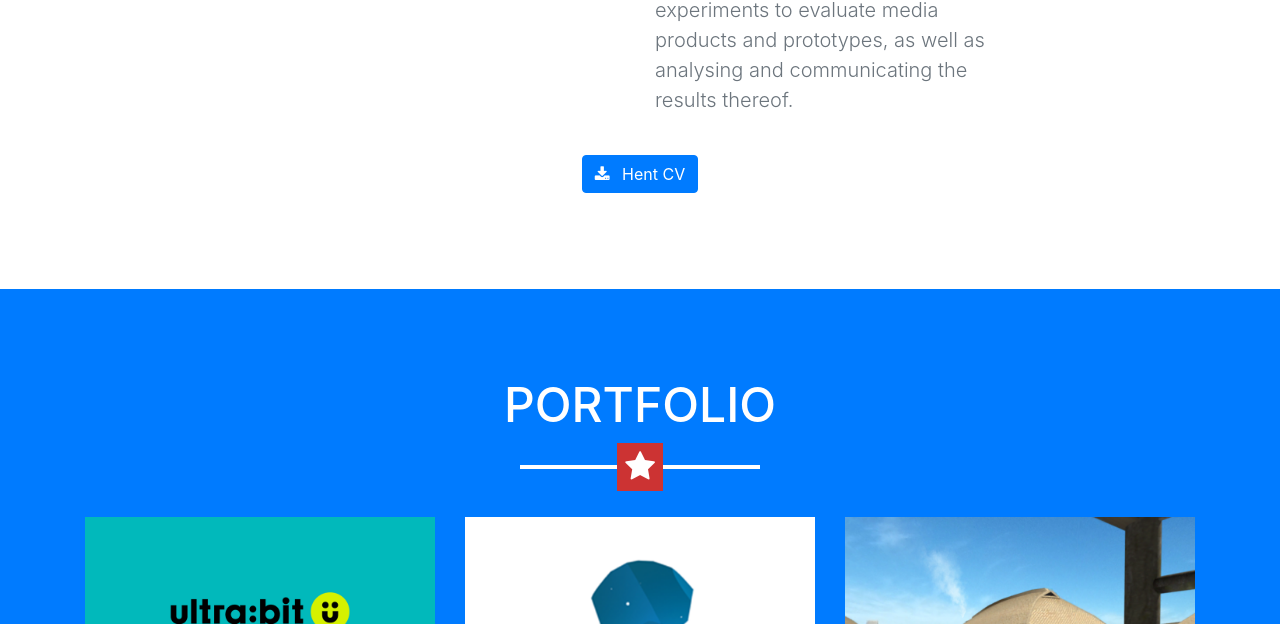
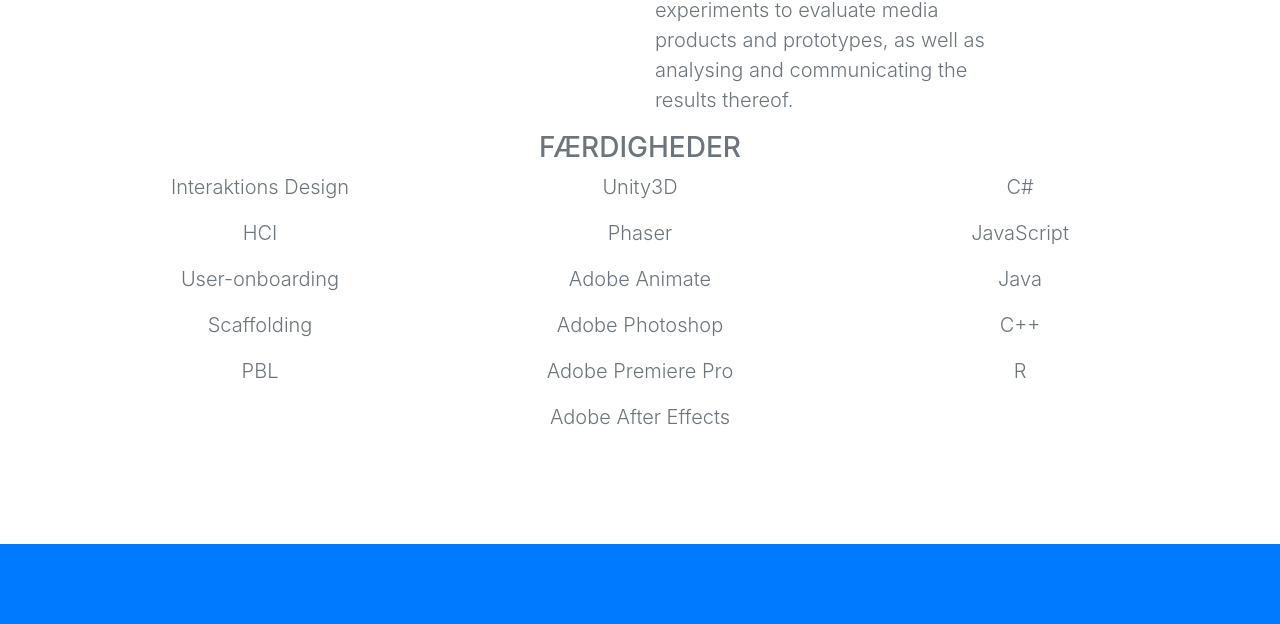
Before and after one commit to Slackentorp/portfolie, a website with bundled scripts: page index.html in a window 1280 px wide. Shown: the part 1707-2331 px from the top of the page. Built offline with nearby package versions, Linux system fonts and the light colour scheme.

Commit message:
Updates layout in portfolio, university and code examples and adds favicon. Also adds skills section to About me

```diff
--- a/index.html
+++ b/index.html
@@ -8,6 +8,7 @@
   <meta name="author" content="Alexander Arendttorp">
 
   <title>Alexander Arendttorp - Portefølje</title>
+  <link rel="icon" href="img/icons/favicon.png">
 
   <!-- Bootstrap core CSS -->
   <link href="vendor/bootstrap/css/bootstrap.min.css" rel="stylesheet">
@@ -31,7 +32,8 @@
   <nav class="navbar navbar-expand-lg bg-secondary fixed-top text-uppercase" id="mainNav">
     <div class="container">
       <a class="navbar-brand js-scroll-trigger" href="#page-top">Alexander Arendttorp</a>
-        <button class="navbar-toggler navbar-toggler-right text-uppercase bg-primary text-white rounded" type="button" data-toggle="collapse" data-target="#navbarResponsive" aria-controls="navbarResponsive" aria-expanded="false" aria-label="Toggle navigation">
+      <button class="navbar-toggler navbar-toggler-right text-uppercase bg-primary text-white rounded" type="button" data-toggle="collapse"
+        data-target="#navbarResponsive" aria-controls="navbarResponsive" aria-expanded="false" aria-label="Toggle navigation">
         Menu
         <i class="fa fa-bars"></i>
       </button>
@@ -57,7 +59,7 @@
       <img class="img-fluid mb-5 d-block mx-auto" src="img/Alex.png" alt="">
       <h1 class="text-uppercase mb-0">Alexander Arendttorp</h1>
       <hr class="star-light">
-        <h2 class="font-weight-light mb-0">Creative Media Formidler - Interaktions Designer - Programmør</h2>
+      <h2 class="font-weight-light mb-0">Digital formidler - Programmør</h2>
     </div>
   </header>
 
@@ -71,26 +73,56 @@
           <p class="lead">Om mig</p>
         </div>
         <div class="col-lg-4 mr-auto">
-            <p class="lead">Systematically conceiving, designing, implementing, programming and evaluating prototypes of digital media products (including their software) targeted at specific users, e.g., apps, web pages, games, audio-visual installations, tangible interfaces, virtual reality experiences, augmented reality technologies, etc.
-                Analysing, applying, and developing theories and technologies behind digital media products and their software.
-                Designing and carrying out iterative development processes that generate knowledge about users and feeding this into product designs to optimise the user experience in a given context.
-                Operating effectively as a member of a multi-disciplinary research & development team in collaboration with clients and representative users.
-                Designing and carrying out scientifically sound experiments to evaluate media products and prototypes, as well as analysing and communicating the results thereof.</p>
+          <p class="lead">Systematically conceiving, designing, implementing, programming and evaluating prototypes of digital media products
+            (including their software) targeted at specific users, e.g., apps, web pages, games, audio-visual installations,
+            tangible interfaces, virtual reality experiences, augmented reality technologies, etc. Analysing, applying, and
+            developing theories and technologies behind digital media products and their software. Designing and carrying
+            out iterative development processes that generate knowledge about users and feeding this into product designs
+            to optimise the user experience in a given context. Operating effectively as a member of a multi-disciplinary
+            research & development team in collaboration with clients and representative users. Designing and carrying out
+            scientifically sound experiments to evaluate media products and prototypes, as well as analysing and communicating
+            the results thereof.</p>
         </div>
       </div>
-        <div class="text-center mt-4">
+      <h3 class="text-center text-uppercase text-secondary">Færdigheder</h3>
+      <div class="row">
+        <div class="col-sm-4 mr-auto">
+          <p class="lead text-center">Interaktions Design</p>
+          <p class="lead text-center">HCI</p>
+          <p class="lead text-center">User-onboarding</p>
+          <p class="lead text-center">Scaffolding</p>
+          <p class="lead text-center">PBL</p>
+          <!-- <img class="fa mr-2 img-fluid" src="img/icons/star.png"> -->
+        </div>
+        <div class="col-sm-4 mr-auto">
+            <p class="lead text-center">Unity3D</p>
+            <p class="lead text-center">Phaser</p>
+            <p class="lead text-center">Adobe Animate</p>
+            <p class="lead text-center">Adobe Photoshop</p>
+            <p class="lead text-center">Adobe Premiere Pro</p>
+            <p class="lead text-center">Adobe After Effects</p>
+        </div>
+        <div class="col-sm-4 mr-auto">
+            <p class="lead text-center">C#</p>
+            <p class="lead text-center">JavaScript</p>
+            <p class="lead text-center">Java</p>
+            <p class="lead text-center">C++</p>
+            <p class="lead text-center">R</p>
+        </div>
+      </div>
+      <!-- <div class="text-center mt-4">
         <a class="btn btn-primary btn-xl" id="sendMessageButton" href="#">
           <i class="fa fa-download mr-2"></i>
           Hent CV
         </a>
-        </div>
+      </div> -->
     </div>
   </section>
 
   <!-- Portfolio Grid Section -->
   <section class="bg-primary portfolio" id="portfolio">
     <div class="container">
-        <h2 class="text-center text-uppercase text-white mb-0">Portfolio</h2>
+      <h2 class="text-center text-uppercase text-white mb-0">Portefølje</h2>
       <hr class="star-light mb-5">
       <div class="row">
         <div class="col-md-6 col-lg-4">
@@ -126,13 +158,24 @@
             <img class="img-fluid" src="img/portfolio/aggersborg.png" alt="">
           </a>
         </div>
+        <div class="col-md-6 col-lg-4">
+          <a class="portfolio-item d-block mx-auto" href="#portfolio-modal-dadiu">
+            <div class="portfolio-item-caption d-flex position-absolute h-100 w-100">
+              <div class="portfolio-item-caption-content my-auto w-100 text-center text-white">
+                <p class="text-center text-uppercase text-white mb-auto">Still here</p>
+              </div>
+            </div>
+            <img class="img-fluid" src="img/portfolio/dadiu.png" alt="">
+          </a>
+        </div>
       </div>
       <!--
           UNIVERSITET
          -->
-        <h2 class="text-center text-uppercase text-white mb-0">Universitet</h2>
+      <h2 class="text-center text-uppercase text-white mb-0">Universitets projekter</h2>
       <hr class="star-light mb-5">
       <div class="row">
+        <!-- 10. Semester -->
         <div class="col-md-6 col-lg-4">
           <a class="portfolio-item d-block mx-auto" href="#portfolio-modal-p10">
             <div class="portfolio-item-caption d-flex position-absolute h-100 w-100">
@@ -144,16 +187,7 @@
             <img class="img-fluid" src="img/portfolio/p10.png" alt="">
           </a>
         </div>
-          <!-- <div class="col-md-6 col-lg-4">
-             <a class="portfolio-item d-block mx-auto" href="#portfolio-modal-3">
-              <div class="portfolio-item-caption d-flex position-absolute h-100 w-100">
-                <div class="portfolio-item-caption-content my-auto w-100 text-center text-white">
-                  <i class="fa fa-search-plus fa-3x"></i>
-                </div>
-              </div>
-              <img class="img-fluid" src="img/portfolio/circus.png" alt="">
-            </a>
-          </div> -->
+        <!-- 7. Semester -->
         <div class="col-md-6 col-lg-4">
           <a class="portfolio-item d-block mx-auto" href="#portfolio-modal-5">
             <div class="portfolio-item-caption d-flex position-absolute h-100 w-100">
@@ -164,14 +198,22 @@
             <img class="img-fluid" src="img/portfolio/safe.png" alt="">
           </a>
         </div>
+      </div>
+      <!--
+          KODE EKSEMPLER
+         -->
+      <h2 class="text-center text-uppercase text-white mb-0">Kode eksempler</h2>
+      <hr class="star-light mb-5">
+      <div class="row">
+        <!-- Eksempel 1 -->
         <div class="col-md-6 col-lg-4">
-            <a class="portfolio-item d-block mx-auto" href="#portfolio-modal-dadiu">
+          <a class="portfolio-item d-block mx-auto" href="#portfolio-modal-3">
             <div class="portfolio-item-caption d-flex position-absolute h-100 w-100">
               <div class="portfolio-item-caption-content my-auto w-100 text-center text-white">
-                  <p class="text-center text-uppercase text-white mb-auto">Still here</p>
+                <i class="fa fa-search-plus fa-3x"></i>
               </div>
             </div>
-              <img class="img-fluid" src="img/portfolio/dadiu.png" alt="">
+            <img class="img-fluid" src="img/portfolio/circus.png" alt="">
           </a>
         </div>
       </div>
@@ -277,6 +319,7 @@
 
   <div class="copyright py-4 text-center text-white">
     <div class="container">
+      <div>Icons made by <a href="https://www.flaticon.com/authors/smashicons" title="Smashicons">Smashicons</a> from <a href="https://www.flaticon.com/" title="Flaticon">www.flaticon.com</a> is licensed by <a href="http://creativecommons.org/licenses/by/3.0/" title="Creative Commons BY 3.0" target="_blank">CC 3.0 BY</a></div>
       <small>Copyright &copy; Alexander Arendttorp 2018</small>
     </div>
   </div>
@@ -303,7 +346,7 @@
             <hr class="star-dark mb-5">
             <!-- <img class="img-fluid mb-5" src="img/portfolio/cabin.png" alt=""> -->
             <div class="mb-5 embed-responsive embed-responsive-16by9">
-                <iframe class="mb-5" src="https://www.dr.dk/tjenester/skole/ultrabittest5/" allow="encrypted-media" allowfullscreen></iframe>
+              <iframe class="mb-5" src="https://www.dr.dk/tjenester/skole/ultrabit/" allow="encrypted-media" allowfullscreen></iframe>
             </div>
             <a class="mb-5" href="https://www.dr.dk/skole/ultrabit/mellemtrin/introforloeb-ultrabit">https://www.dr.dk/skole/ultrabit/mellemtrin/introforloeb-ultrabit</a>
             <p class="mb-5">I samarbejde med DR Skole har jeg været med til at udvikle et introforløb til DRs Ultra:bit projekt.</p>
@@ -333,7 +376,9 @@
               <!-- <source src="movie.ogg" type="video/ogg"> -->
               Your browser does not support the video tag.
             </video>
-              <p class="mb-5">Lorem ipsum dolor sit amet, consectetur adipisicing elit. Mollitia neque assumenda ipsam nihil, molestias magnam, recusandae quos quis inventore quisquam velit asperiores, vitae? Reprehenderit soluta, eos quod consequuntur itaque. Nam.</p>
+            <p class="mb-5">Lorem ipsum dolor sit amet, consectetur adipisicing elit. Mollitia neque assumenda ipsam nihil, molestias magnam,
+              recusandae quos quis inventore quisquam velit asperiores, vitae? Reprehenderit soluta, eos quod consequuntur
+              itaque. Nam.</p>
             <a class="btn btn-primary btn-lg rounded-pill portfolio-modal-dismiss" href="#">
               <i class="fa fa-close"></i>
               Close Project</a>
@@ -356,7 +401,9 @@
             <hr class="star-dark mb-5">
             <img class="img-fluid mb-5" src="img/portfolio/aggersborg.png" alt="">
             <!-- https://www.inside.aau.dk/nyheder/aaudk/vis/ny-app-vaekker-aggersborg-til-live.cid321120 -->
-              <p class="mb-5">Lorem ipsum dolor sit amet, consectetur adipisicing elit. Mollitia neque assumenda ipsam nihil, molestias magnam, recusandae quos quis inventore quisquam velit asperiores, vitae? Reprehenderit soluta, eos quod consequuntur itaque. Nam.</p>
+            <p class="mb-5">Lorem ipsum dolor sit amet, consectetur adipisicing elit. Mollitia neque assumenda ipsam nihil, molestias magnam,
+              recusandae quos quis inventore quisquam velit asperiores, vitae? Reprehenderit soluta, eos quod consequuntur
+              itaque. Nam.</p>
             <a class="btn btn-primary btn-lg rounded-pill" target="_blank" href="https://www.inside.aau.dk/nyheder/aaudk/vis/ny-app-vaekker-aggersborg-til-live.cid321120">
               <!-- <i class="fa fa-close"></i> -->
               Artikel</a>
@@ -384,7 +431,9 @@
             <h2 class="text-secondary text-uppercase mb-0">Justin Space</h2>
             <hr class="star-dark mb-5">
             <img class="img-fluid mb-5" src="img/portfolio/justinspace.png" alt="">
-              <p class="mb-5">Lorem ipsum dolor sit amet, consectetur adipisicing elit. Mollitia neque assumenda ipsam nihil, molestias magnam, recusandae quos quis inventore quisquam velit asperiores, vitae? Reprehenderit soluta, eos quod consequuntur itaque. Nam.</p>
+            <p class="mb-5">Lorem ipsum dolor sit amet, consectetur adipisicing elit. Mollitia neque assumenda ipsam nihil, molestias magnam,
+              recusandae quos quis inventore quisquam velit asperiores, vitae? Reprehenderit soluta, eos quod consequuntur
+              itaque. Nam.</p>
             <a class="btn btn-primary btn-lg rounded-pill portfolio-modal-dismiss" href="#">
               <i class="fa fa-close"></i>
               Close Project</a>
@@ -410,7 +459,9 @@
             </div>
             <!-- <img class="img-fluid mb-5" src="img/portfolio/safe.png" alt=""> -->
             <!-- <iframe class="mb-5" width="900" height="650" src="https://www.youtube.com/embed/dUwgz2Xm2q4" frameborder="0" allow="autoplay; encrypted-media" allowfullscreen></iframe> -->
-              <p class="mb-5">Lorem ipsum dolor sit amet, consectetur adipisicing elit. Mollitia neque assumenda ipsam nihil, molestias magnam, recusandae quos quis inventore quisquam velit asperiores, vitae? Reprehenderit soluta, eos quod consequuntur itaque. Nam.</p>
+            <p class="mb-5">Lorem ipsum dolor sit amet, consectetur adipisicing elit. Mollitia neque assumenda ipsam nihil, molestias magnam,
+              recusandae quos quis inventore quisquam velit asperiores, vitae? Reprehenderit soluta, eos quod consequuntur
+              itaque. Nam.</p>
             <a class="btn btn-primary btn-lg rounded-pill portfolio-modal-dismiss" href="#">
               <i class="fa fa-close"></i>
               Close Project</a>
@@ -435,7 +486,9 @@
               <iframe src="https://www.youtube.com/embed/5Pc-m7BJzNI" allow="autoplay; encrypted-media" allowfullscreen></iframe>
             </div>
             <!-- <img class="img-fluid mb-5" src="img/portfolio/submarine.png" alt=""> -->
-              <p class="mb-5">Lorem ipsum dolor sit amet, consectetur adipisicing elit. Mollitia neque assumenda ipsam nihil, molestias magnam, recusandae quos quis inventore quisquam velit asperiores, vitae? Reprehenderit soluta, eos quod consequuntur itaque. Nam.</p>
+            <p class="mb-5">Lorem ipsum dolor sit amet, consectetur adipisicing elit. Mollitia neque assumenda ipsam nihil, molestias magnam,
+              recusandae quos quis inventore quisquam velit asperiores, vitae? Reprehenderit soluta, eos quod consequuntur
+              itaque. Nam.</p>
             <a class="btn btn-primary btn-lg rounded-pill portfolio-modal-dismiss" href="http://www.dadiu.dk/stillhere/">
               <!-- <i class="fa fa-close"></i> -->
               Link</a>
```
Also changed, not shown: img/icons/favicon.png (added), img/icons/star.png (added), img/icons/star_empty.png (added). Lines whose indentation alone changed are shown as unchanged.
